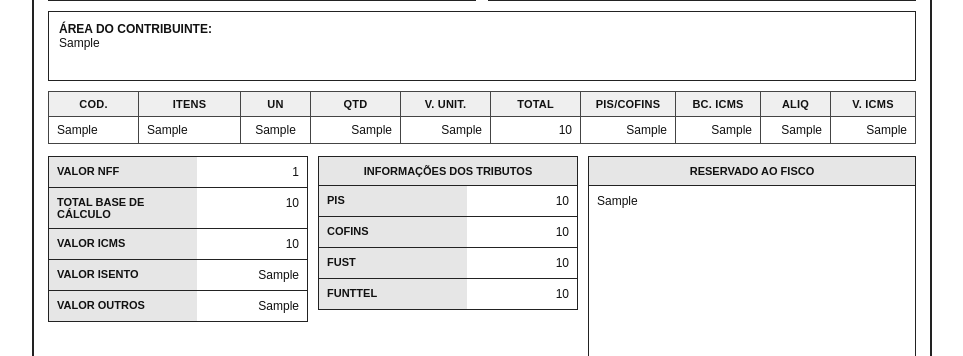
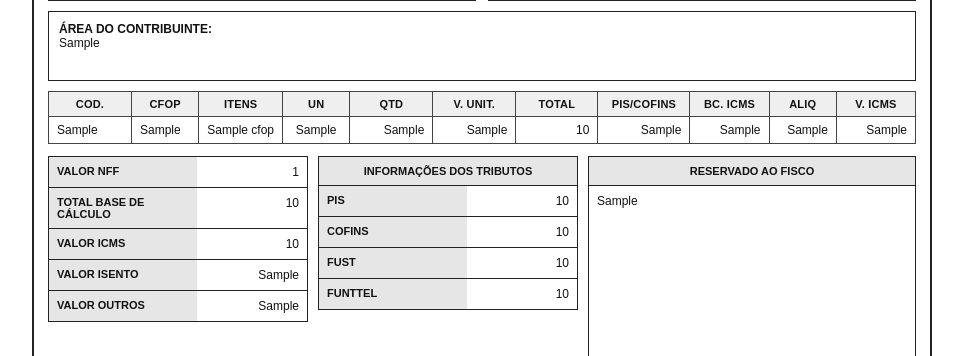
Before and after one commit to wriellgamaoliveira-pixel/troca-xml-web, a Flask app: template templates/resultado.html in a window 1280 px wide. Shown: the part 551-907 px from the top of the page, without its empty margins (158-1121 px from the left). Run offline with Flask 3, Linux system fonts and the light colour scheme; the template is opened without the code that fills it: most values are stand-ins (such as "Sample title", 1, 10 or a date in 2020).

Commit message:
Update resultado.html
Signed-off-by: Wriell <wriellgamaoliveira@gmail.com>

```diff
--- a/templates/resultado.html
+++ b/templates/resultado.html
@@ -147,6 +147,7 @@
       <thead>
         <tr>
           <th style="width:90px;">Cod.</th>
+          <th style="width:70px;">CFOP</th>
           <th>Itens</th>
           <th style="width:70px;">UN</th>
           <th style="width:90px;">Qtd</th>
@@ -164,6 +165,7 @@
         <tr>
           <td>{{ it.cClass or "" }}</td>
           <td>{{ it.xProd or "" }}</td>
+          <td class="center">{{ it.cfop or "" }}</td>
           <td class="center">{{ it.un or "" }}</td>
           <td class="num">{{ it.qtd_fmt or it.qtd or "" }}</td>
           <td class="num">{{ it.vUnit_fmt or it.vUnit or "" }}</td>
```
